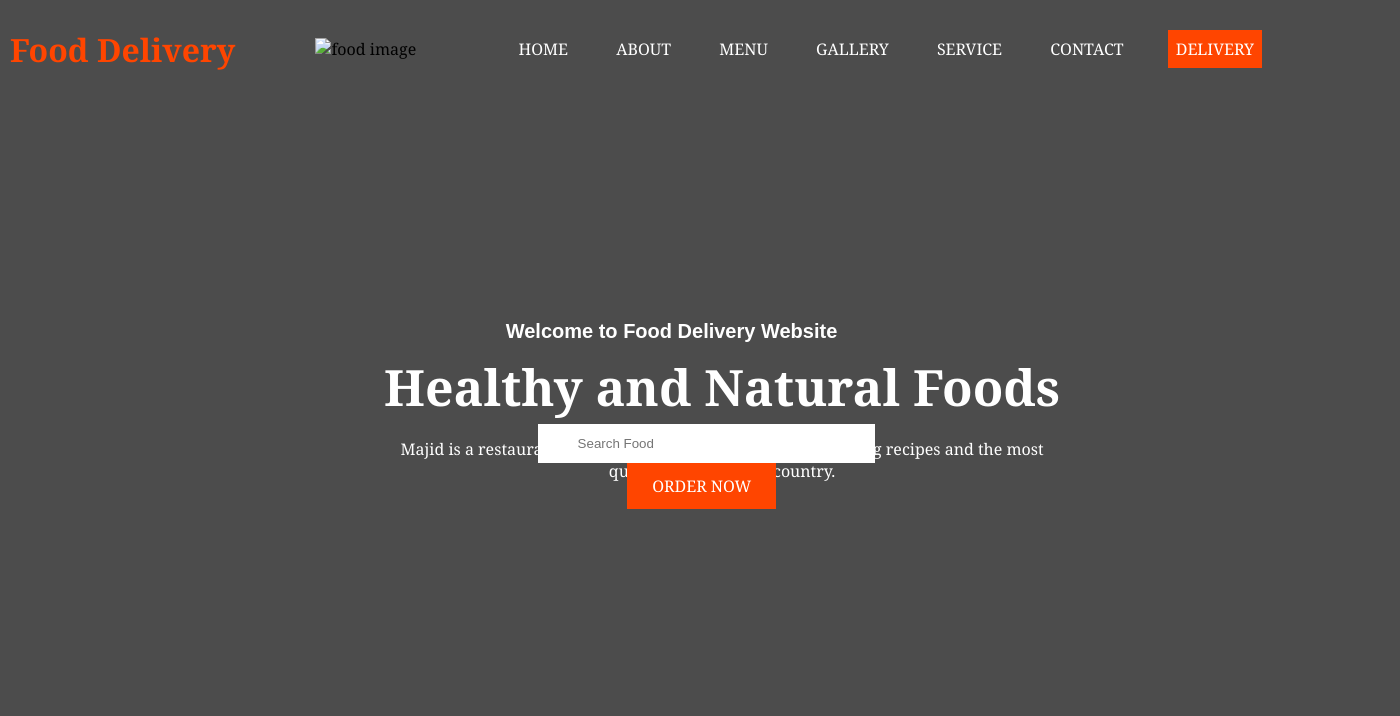
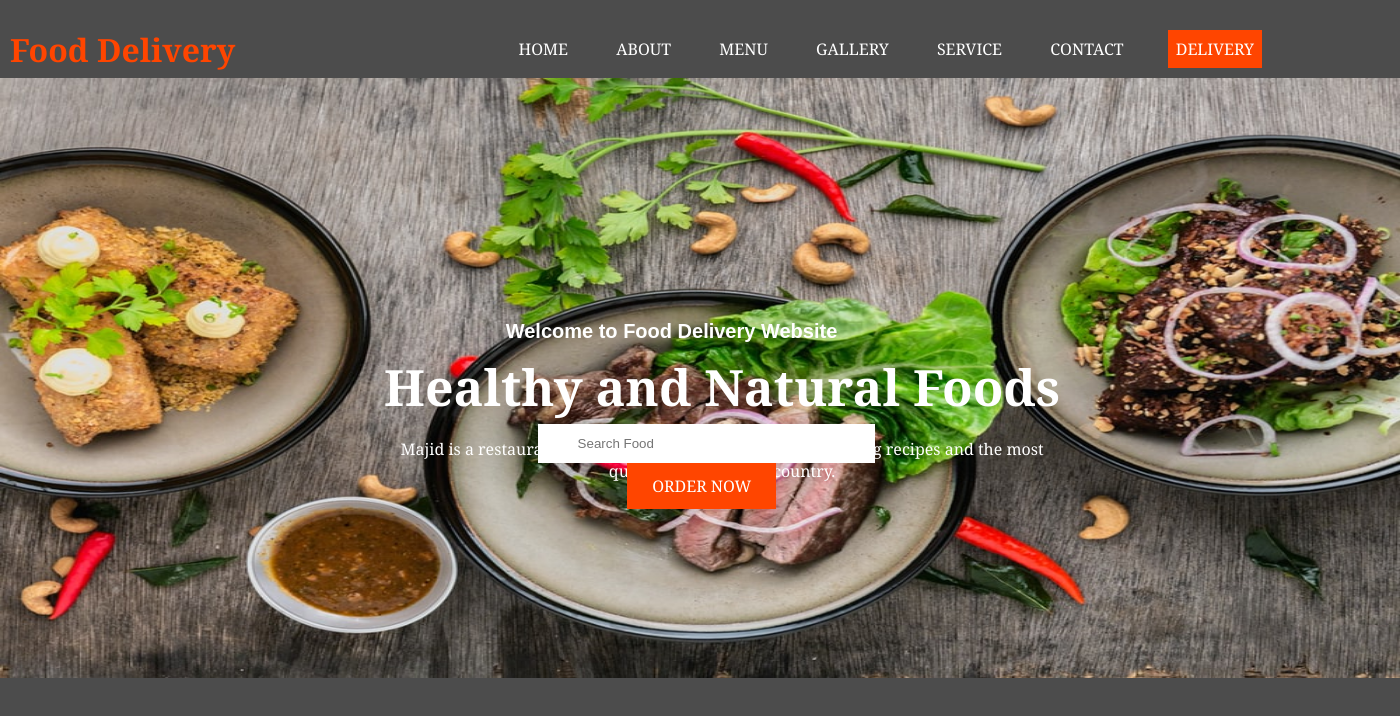
Before and after one commit to mbuthia3/MyCode, a plain HTML site: page index.html in a window 1280 px wide. Shown: the whole page, 1400 px wide, since content can reach past the window. Drawn offline with Linux system fonts and the light colour scheme.

Commit message:
fourth commit

```diff
--- a/index.html
+++ b/index.html
@@ -13,11 +13,8 @@
 <body>
 
 
-
     <div class="container">
         <h1>Food Delivery</h1>
-        <img src="food.jpg" alt="food image">
-
         <div class="navbar">
             <ul>
                 <li><a href="#">HOME</a></li>
@@ -44,6 +41,8 @@
         <a href="#">ORDER NOW</a>
     </div>
 
+    <img src="photo.jpg" height="600" width="1400">
+
 </body>
 
 
```
Also changed, not shown: photo.jpg (added).
